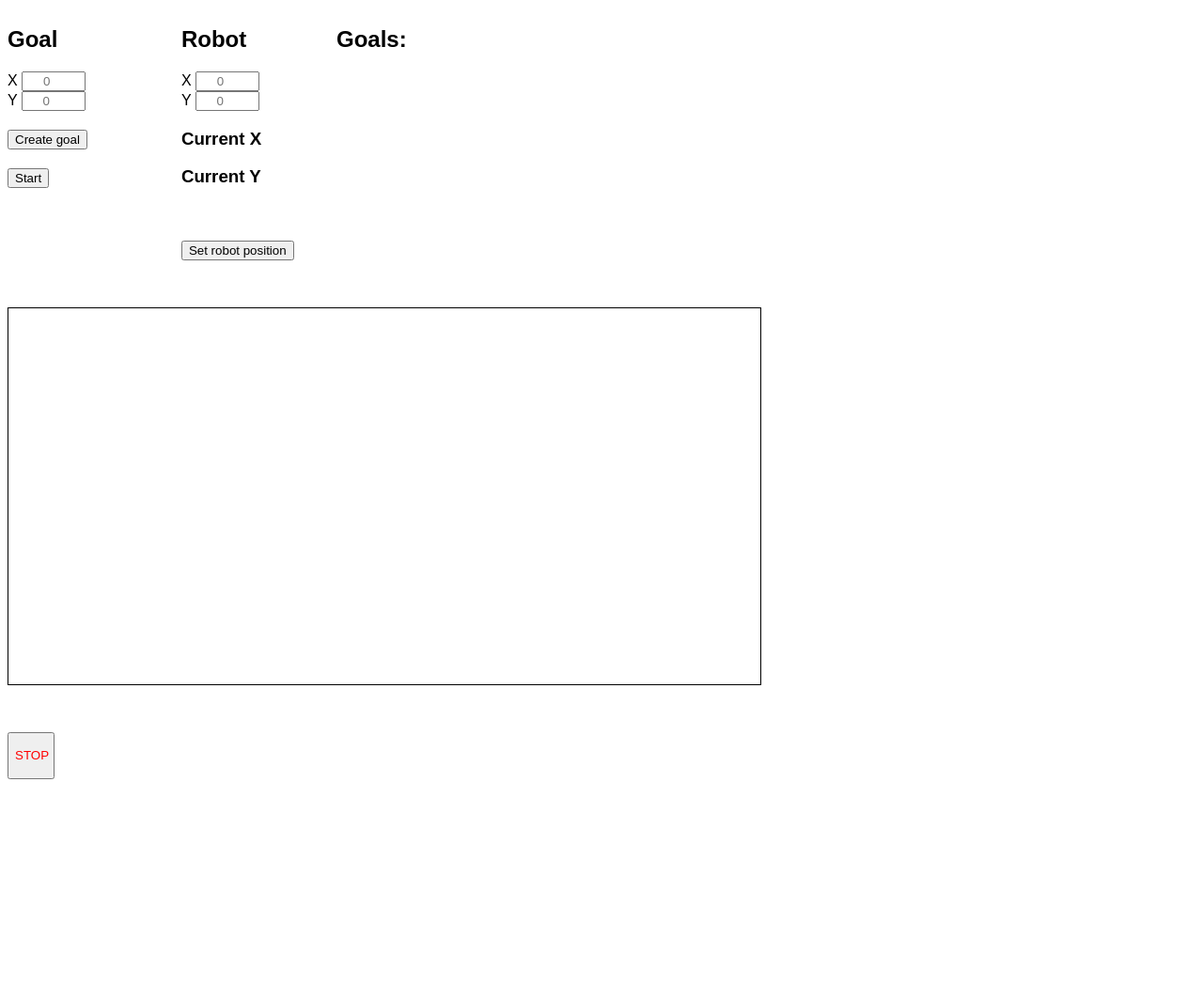
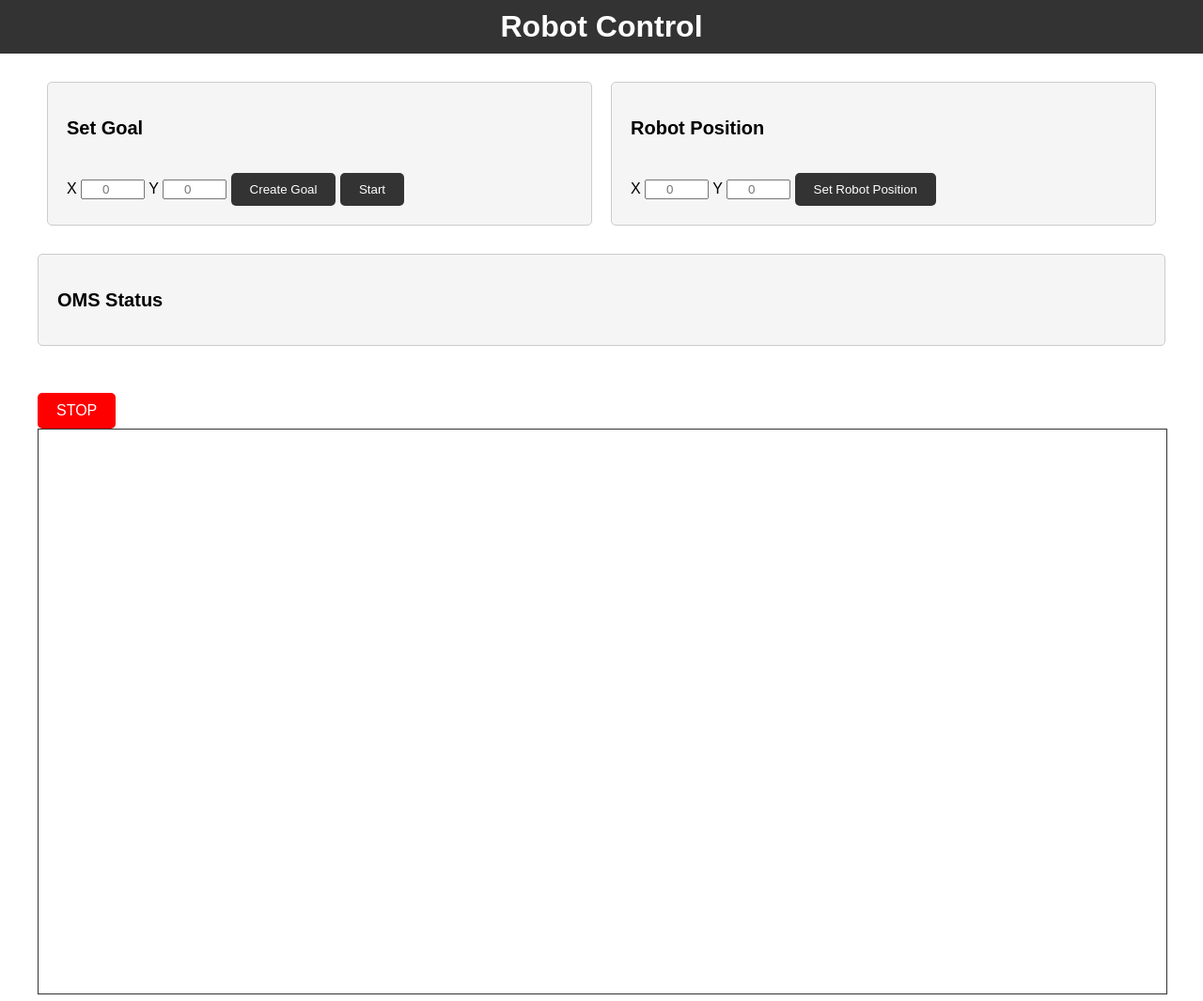
Before and after one commit to H0lz3r-x64/AustriaSkills-Robot-WebInterface, a plain HTML site: page index.html in a window 1280 px wide. Shown: the whole page at 94% size. Before the commit the page ends 837 px from the top, so only its background shows below. Drawn offline with Linux system fonts and the light colour scheme; no server answers.

Commit message:
Update look

```diff
--- a/index.html
+++ b/index.html
@@ -1,62 +1,42 @@
 <!DOCTYPE html>
-    <html>
+<html lang="en">
 <head>
     <link rel="stylesheet" type="text/css" href="style.css">
-        <title> KNAPP Austriaskills Robot GUI</title>
+    <title>KNAPP Austriaskills Robot GUI</title>
 </head>
-    <body style="font-family: Arial">
-        <div id="container">
-            <div id="input">
-                <div id="goal">
+<body>
+    <header>
+        <h1>Robot Control</h1>
+    </header>
+    <div class="container">
+        <section class="input">
+            <div class="goal">
                 <form id="goalForm">
-                        <h2>Goal</h2>
-                        <label>
-                            X
-                        </label>
+                    <h2>Set Goal</h2>
+                    <label for="goalX">X</label>
                     <input class="coordinateInput" id="goalX" type="number" placeholder="0" max="4000" required>
-                        <br>
-                        <label>
-                            Y
-                        </label>
+                    <label for="goalY">Y</label>
                     <input class="coordinateInput" id="goalY" type="number" placeholder="0" max="2000" required>
-                        <br>
-                        <button class="submitForm" type="submit">Create goal</button>
-                        <br>
+                    <button class="submitForm" type="submit">Create Goal</button>
                     <button id="startButton" class="submitForm" type="button">Start</button>
                 </form>
             </div>
             <form id="robotForm">
-                    <h2>Robot</h2>
-                    <label>
-                        X
-                    </label>
+                <h2>Robot Position</h2>
+                <label for="robotX">X</label>
                 <input class="coordinateInput" id="robotX" type="number" placeholder="0" max="4000" required>
-                    <br>
-                    <label>
-                        Y
-                    </label>
+                <label for="robotY">Y</label>
                 <input class="coordinateInput" id="robotY" type="number" placeholder="0" max="4000" required>
-                    <br>
-                    <h3>Current X</h3>
-                    <label id="currentX"></label>
-                    <h3>Current Y</h3>
-                    <label id="currentY"></label>
-                    <br>
-                    <button class="submitForm" type="submit">Set robot position</button>
+                <button class="submitForm" type="submit">Set Robot Position</button>
             </form>
-            </div>
-            <div id="goalListDiv">
-                <h2>Goals:</h2>
-                <ol id="goalList"></ol>
+        </section>
+        <section class="omsStatus">
+            <h2>OMS Status</h2>
+        </section>
+        <div class="canvasContainer">
+            <button id="stopButton" type="button">STOP</button>
+            <canvas id="canvas" width="800" height="400"></canvas>
         </div>
     </div>
-        <div id="canvasContainer">
-            <canvas id="canvas" width="800" height="400"></canvas>
-        </div>
-        <button id="bigfuckingredbutton" type="button">STOP</button>
-
-        <script src="Queue.js"></script>
-        <script src="script.js"></script>
-        <script src="robot_comms.js"></script>
 </body>
 </html>
--- a/style.css
+++ b/style.css
@@ -1,66 +1,96 @@
-#canvasContainer {
-    position: relative;
-    height: 400px;
-    width: 800px;
-    border: 1px solid black;
-    margin-top: 50px;
+body {
+    font-family: Arial, sans-serif;
+    margin: 0;
+    padding: 0;
 }
 
-.dot {
-    position: absolute;
-    height: 5px;
-    width: 5px;
-    background-color: black;
-    border-radius: 50%;
+header {
+    background-color: #333;
+    color: #fff;
+    text-align: center;
+    padding: 10px 0;
+}
+
+h1 {
+    margin: 0;
+}
+
+.container {
+    max-width: 1200px;
+    margin: 0 auto;
+    padding: 20px;
+}
+
+.input {
+    display: flex;
+    flex-wrap: wrap;
+    justify-content: space-between;
+}
+
+.goal, #robotForm {
+    flex: 1;
+    padding: 20px;
+    background-color: #f5f5f5;
+    border: 1px solid #ccc;
+    border-radius: 5px;
+    margin: 10px;
+}
+
+.goal h2, #robotForm h2 {
+    font-size: 20px;
+}
+
+.goalList {
+    flex: 1;
+    margin-left: 20px;
+    padding: 20px;
+    background-color: #f5f5f5;
+    border: 1px solid #ccc;
+    border-radius: 5px;
+}
+
+canvas {
+    width: 100%;
+    border: 1px solid #333;
+}
+
+.canvasContainer{
+    margin-top: 50px;
 }
 
 .submitForm {
     margin-top: 20px;
+    background-color: #333;
+    color: #fff;
+    border: none;
+    padding: 10px 20px;
+    border-radius: 5px;
+    cursor: pointer;
 }
 
-.coordinateInput{
+.coordinateInput {
     width: 60px;
     text-align: center;
 }
 
-
-#container {
-    display: flex;
-    justify-content: space-between;
+#stopButton {
+    background-color: red;
+    color: #fff;
+    border: none;
+    padding: 10px 20px;
+    border-radius: 5px;
+    font-size: 16px;
+    cursor: pointer;
 }
 
-#goalListDiv{
-    margin-left: 350px;
-    position: absolute;
-}
-
-#exportButton{
+.omsStatus {
+    padding: 20px;
+    background-color: #f5f5f5;
+    border: 1px solid #ccc;
+    border-radius: 5px;
     margin-top: 20px;
 }
 
-#input{
-    display: flex;
+.omsStatus h2 {
+    font-size: 20px;
 }
-
-#robotForm{
-    margin-left: 100px;
-}
-
-#bigfuckingredbutton{
-    width: 50px;
-    height: 50px;
-    margin-top: 50px;
-    color: red;
-}
-
-#console{
-    margin-left: 1000px;
-    position: absolute;
-}
-
-#console_text{
-    border: 1px solid black;
-    width: 700px;
-    height: 300px;
-    overflow: scroll;
-}
```
Lines whose indentation alone changed are shown as unchanged.
